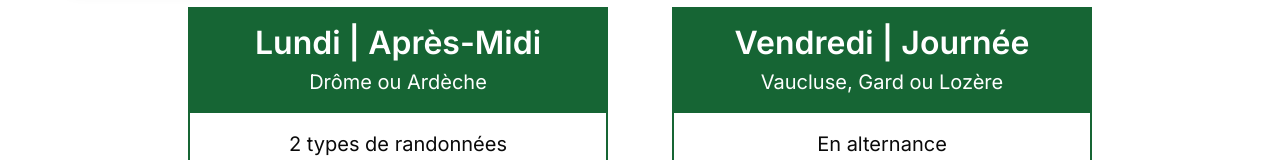
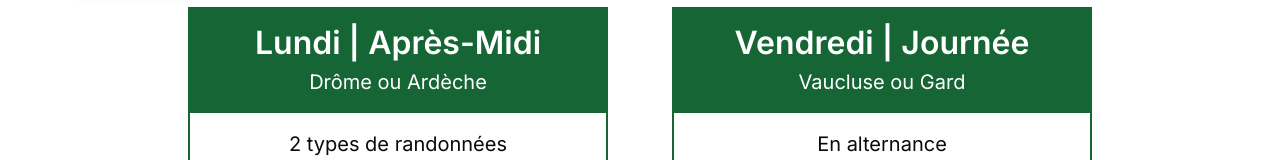
Before and after one commit to SebastienLaurentt/Galopins-Next-V2, a Next.js app: page /parcours in a window 1280 px wide. Shown: the part 752-912 px from the top of the page. Built offline with nearby package versions, Linux system fonts and the light colour scheme.

Commit message:
update content in Parcours Page

```diff
--- a/app/parcours/page.tsx
+++ b/app/parcours/page.tsx
@@ -60,7 +60,7 @@ function Parcours() {
             <li>
               <ParcoursCard
                 parcoursTitle="Vendredi | Journée"
-                area="Vaucluse, Gard ou Lozère"
+                area="Vaucluse ou Gard"
                 frequency="En alternance"
                 case1={
                   <>
```
